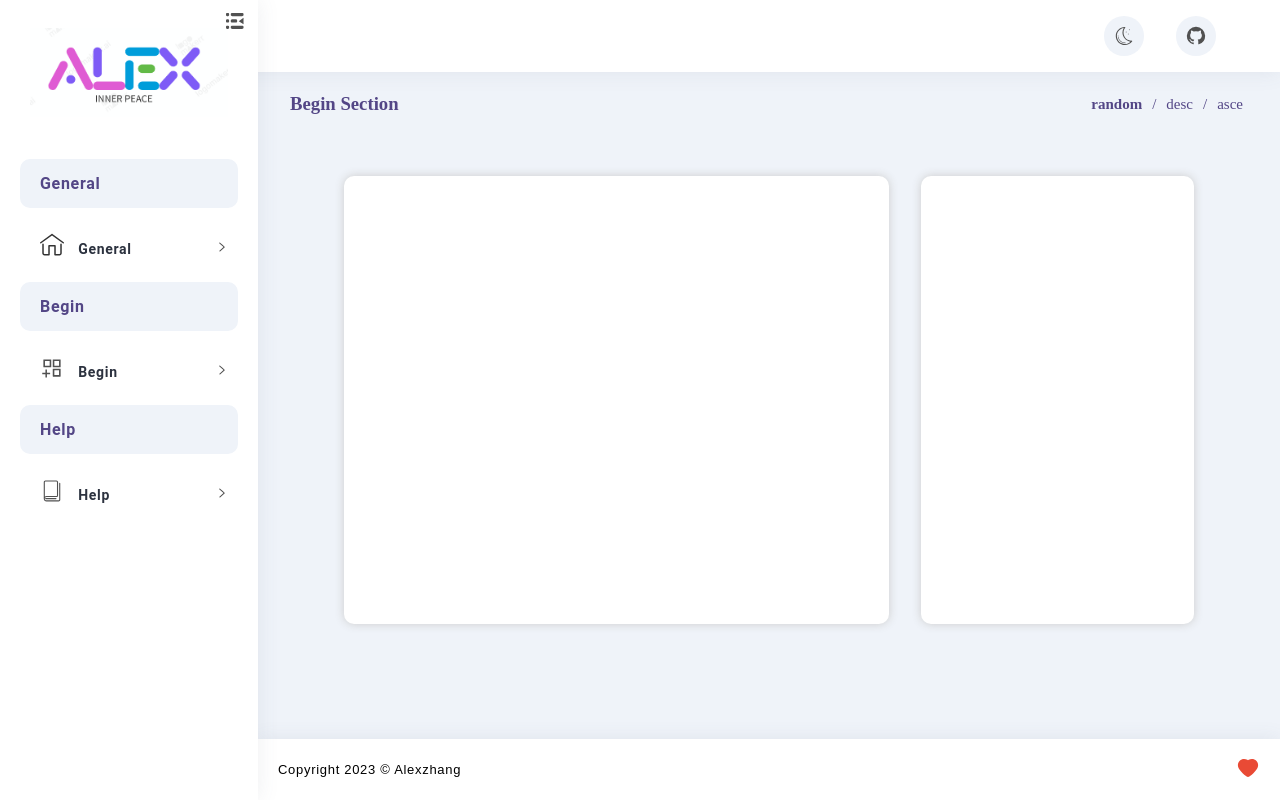
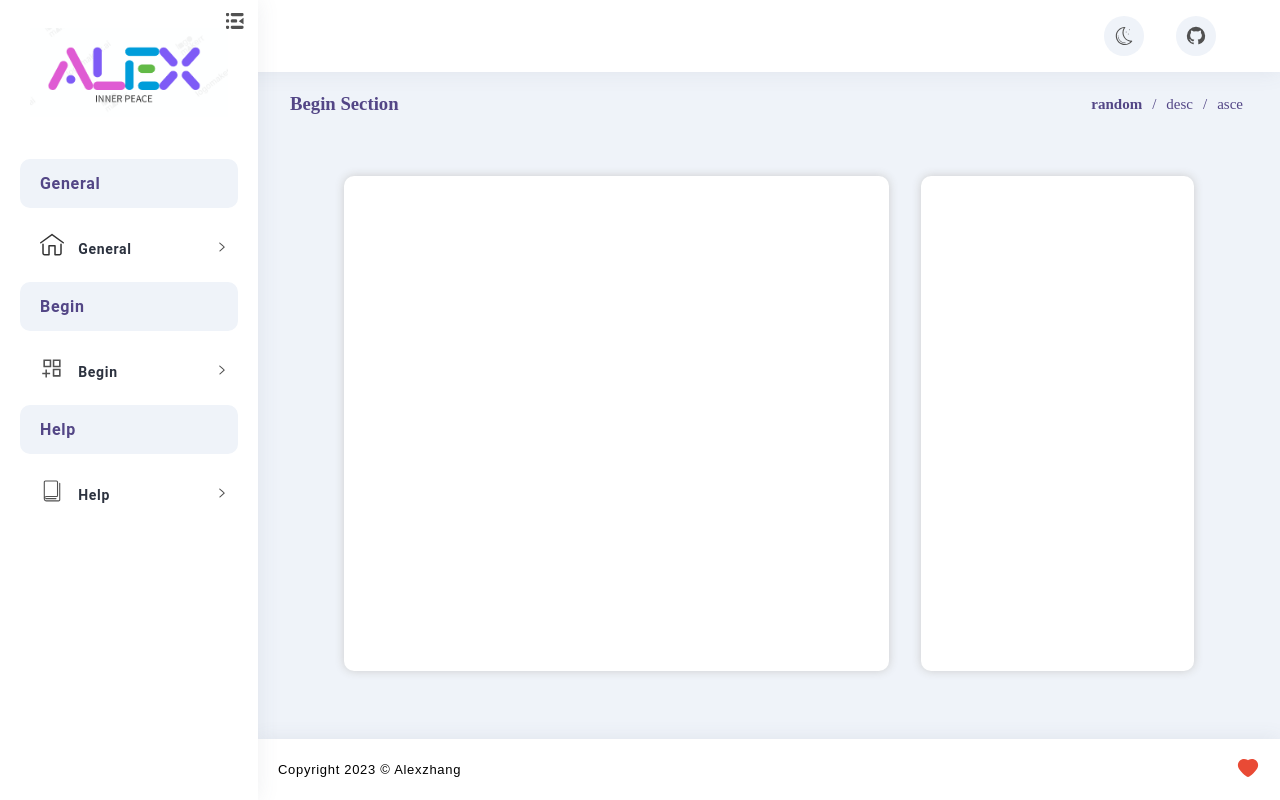
Before and after one commit to Alextt666/English-word, a Vue app: page /Begin in a window 1280 px wide. Built offline with nearby package versions, Linux system fonts and the light colour scheme.

Commit message:
:lipstick: style:Begincard 样式搭建

```diff
--- /dev/null
+++ b/src/components/Begin/CardImg.vue
@@ -0,0 +1,19 @@
+<template>
+      <div class="card-img"></div>
+
+</template>
+
+<script setup>
+
+</script>
+
+<style lang="scss" scoped>
+  .card-img {
+    flex: 2;
+    margin: 0 1rem;
+    min-width: 32rem;
+    box-shadow: 0 0 10px #ccc;
+    background-color: $bg-base;
+    border-radius: 10px;
+  }
+</style>
--- /dev/null
+++ b/src/components/Begin/CardWord.vue
@@ -0,0 +1,16 @@
+<template>
+  <div class="card-words"></div>
+</template>
+
+<script setup></script>
+
+<style lang="scss" scoped>
+.card-words {
+  flex: 1;
+  margin: 0 1rem;
+  min-width: 14rem;
+  box-shadow: 0 0 10px #ccc;
+  border-radius: 10px;
+  background-color: $bg-base;
+}
+</style>
--- a/src/components/BodyPage.vue
+++ b/src/components/BodyPage.vue
@@ -17,6 +17,7 @@ import BodyTitle from "./BodyTitle.vue";
   margin-top: 4.5rem;
   margin-left: 258px;
   min-height: calc(100vh - 4.5rem);
+  height: calc(100vh - 4.5rem);
   position: relative;
   transition: 0.8s all;
 }
--- a/src/views/Begin.vue
+++ b/src/views/Begin.vue
@@ -1,7 +1,6 @@
 <template>
   <div class="begin-wrapper">
     <div class="card-img"></div>
-
     <div class="card-words"></div>
   </div>
 </template>
@@ -13,8 +12,9 @@
   padding: 30px;
   margin: 10px 2.5rem;
   display: flex;
+  height: 68%;
   justify-content: center;
-  transition: 2s all;
+  transition: 1s all;
   .card-img {
     flex: 2;
     margin: 0 1rem;
@@ -27,7 +27,6 @@
     flex: 1;
     margin: 0 1rem;
     min-width: 14rem;
-    min-height: 28rem;
     box-shadow: 0 0 10px #ccc;
     border-radius: 10px;
     background-color: $bg-base;
```
